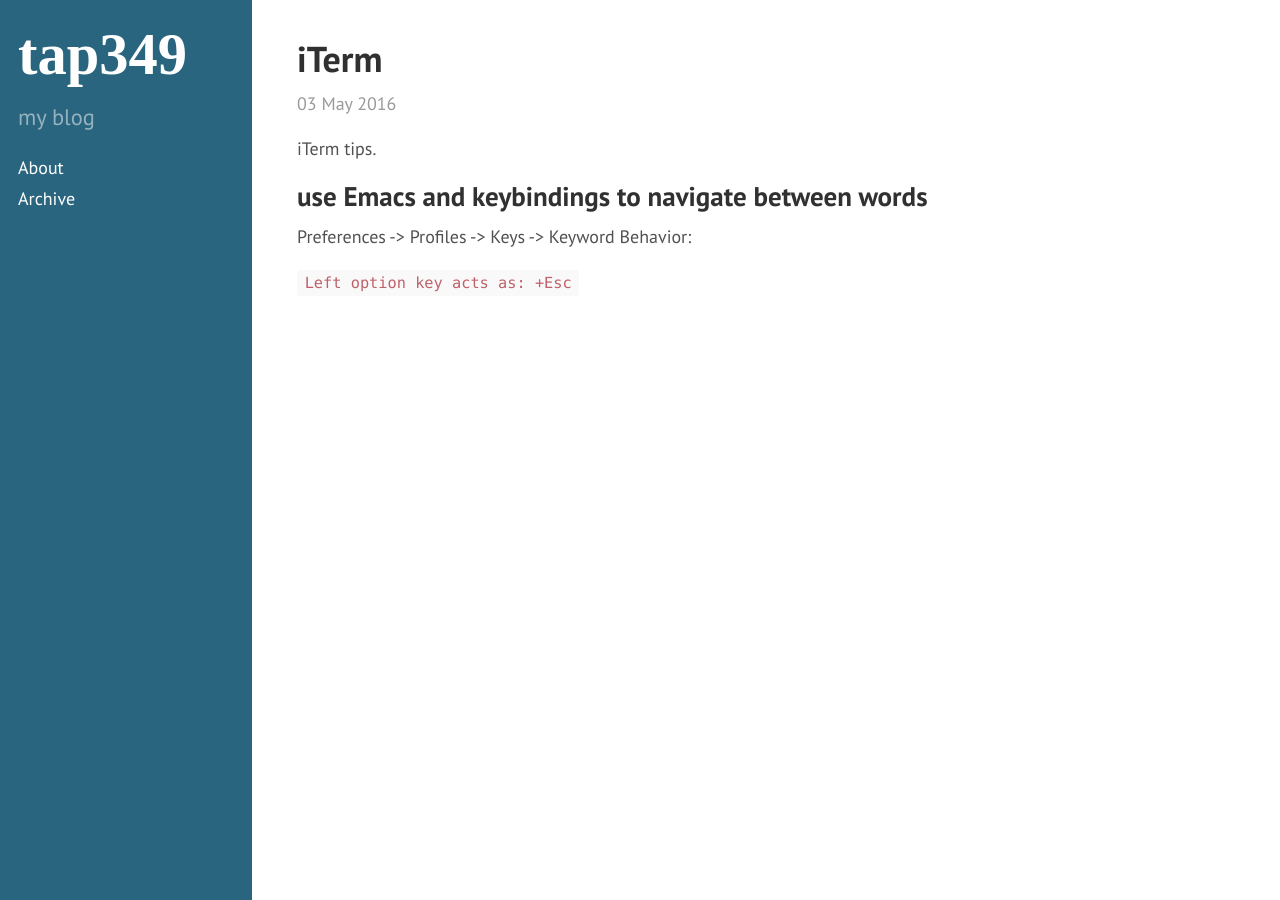
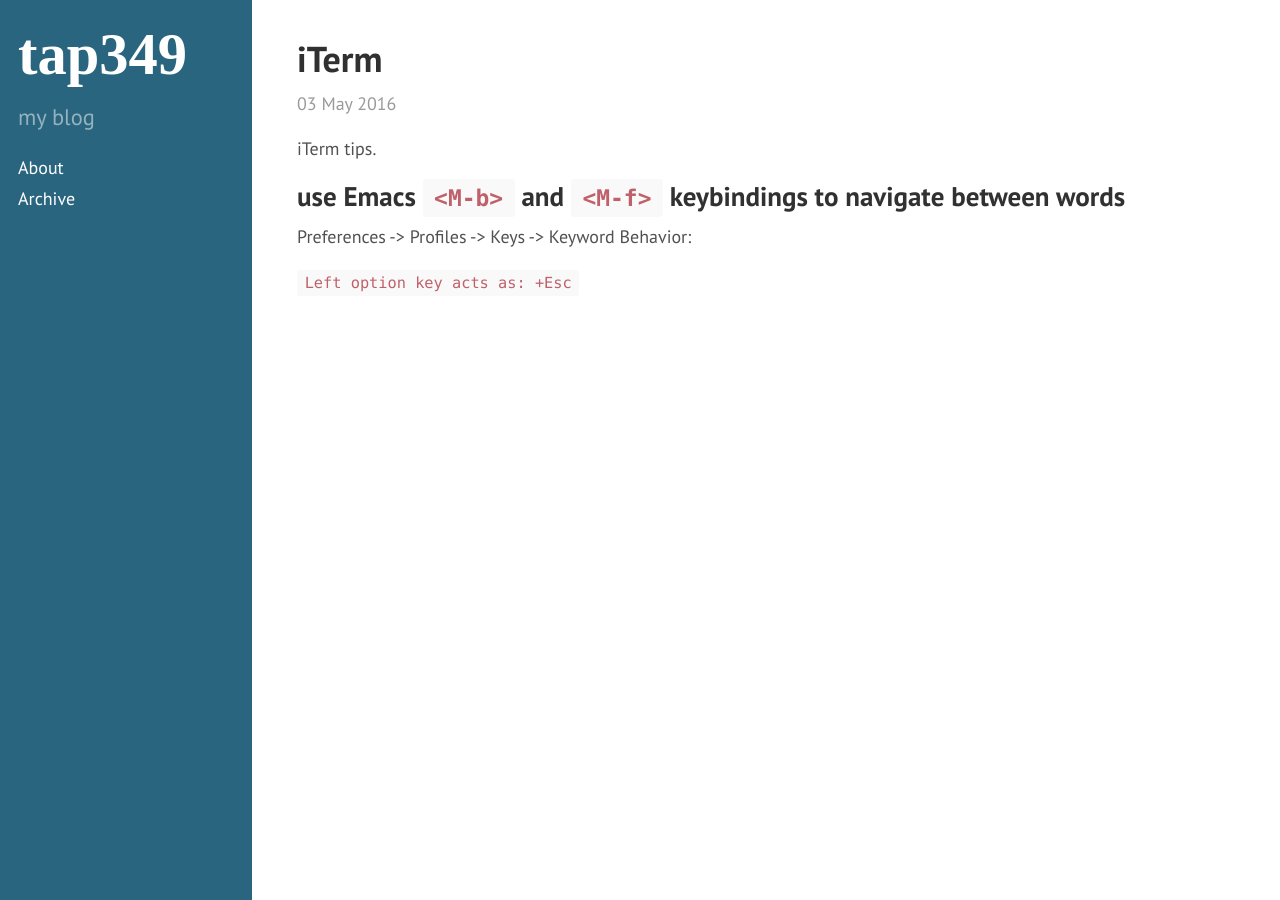
Before and after one commit to tap349/tap349.github.io, a Jekyll site: the page built from _posts/2016-05-03-iTerm.md, in a window 1280 px wide. Built offline with Jekyll 4.4.1, drawn with Linux system fonts in a browser that asks for light colours.

Commit message:
update 2016-05-03_15:25:36

```diff
--- a/_posts/2016-05-03-iTerm.md
+++ b/_posts/2016-05-03-iTerm.md
@@ -10,7 +10,7 @@ iTerm tips.
 
 <!-- more -->
 
-## use Emacs <M-b> and <M-f> keybindings to navigate between words
+## use Emacs `<M-b>` and `<M-f>` keybindings to navigate between words
 
 Preferences -> Profiles -> Keys -> Keyword Behavior:
 
```
